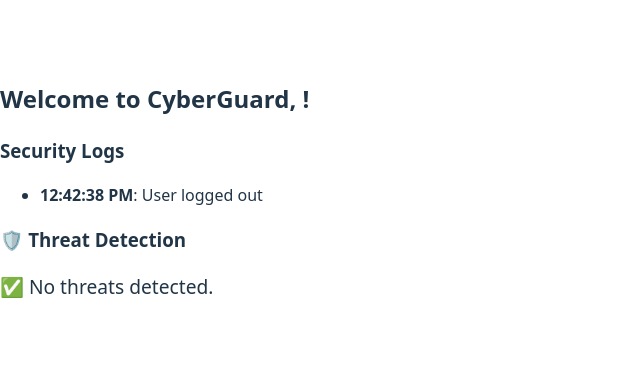
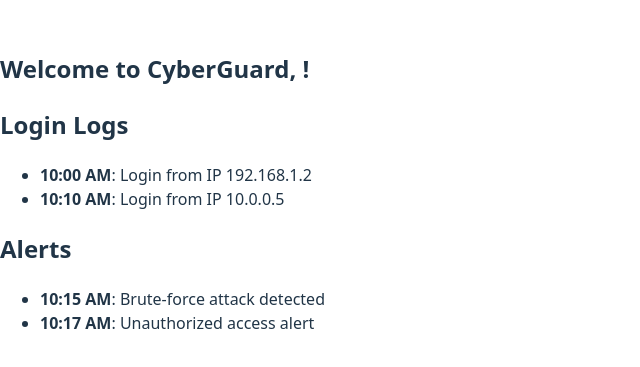
Before and after one commit to Ashwin-2405/my-react-app, a React (Vite) app: page / in a window 1280 px wide. Shown: the part 209-576 px from the top of the page, without its empty margins (0-640 px from the left). Built offline with nearby package versions, Linux system fonts and the light colour scheme.

Commit message:
Day 12: Dynamic log remainder

```diff
--- a/src/App.tsx
+++ b/src/App.tsx
@@ -1,41 +1,24 @@
-// src/App.tsx
-import React, { useEffect, useState } from 'react';
-import './App.css';
-import WelcomeMessage from './components/WelcomeMessage';
-import SecurityLog from './components/SecurityLog';
-import DetectionEngine from './components/DetectionEngine';
+import "./App.css";
+import WelcomeMessage from "./components/WelcomeMessage";
+import SecurityLog from "./components/SecurityLog";
 
-const allMessages = [
-  'Login from IP 192.168.1.2',
-  'Failed login attempt',
-  'Unauthorized access alert',
-  'User logged out',
-  'File accessed: confidential.pdf',
-  'Brute-force attack detected',
-  'Password change successful',
-  'Unusual location login',
-  'Login from IP 172.16.0.3'
+const loginLogs = [
+  { time: "10:00 AM", message: "Login from IP 192.168.1.2" },
+  { time: "10:10 AM", message: "Login from IP 10.0.0.5" },
+];
+
+const alertLogs = [
+  { time: "10:15 AM", message: "Brute-force attack detected" },
+  { time: "10:17 AM", message: "Unauthorized access alert" },
 ];
 
 function App() {
-  const [logs, setLogs] = useState<{ time: string; message: string }[]>([]);
-
-  useEffect(() => {
-    const interval = setInterval(() => {
-      const now = new Date().toLocaleTimeString();
-      const message = allMessages[Math.floor(Math.random() * allMessages.length)];
-      setLogs(prev => [...prev.slice(-9), { time: now, message }]); // keep only last 10 logs
-    }, 3000); // new log every 3 seconds
-
-    return () => clearInterval(interval); // cleanup
-  }, []);
-
   return (
-    <div>
-      <WelcomeMessage />
-      <SecurityLog logs={logs} />
-      <DetectionEngine logs={logs} />
-    </div>
+    <>
+      <WelcomeMessage username="Ashwin" />
+      <SecurityLog title="Login Logs" logs={loginLogs} />
+      <SecurityLog title="Alerts" logs={alertLogs} />
+    </>
   );
 }
 
--- a/src/components/SecurityLog.tsx
+++ b/src/components/SecurityLog.tsx
@@ -1,18 +1,17 @@
-import React from 'react';
-
 type Log = {
   time: string;
   message: string;
 };
 
-type Props = {
+type SecurityLogProps = {
+  title: string;
   logs: Log[];
 };
 
-const SecurityLog: React.FC<Props> = ({ logs }) => {
+export default function SecurityLog({ title, logs }: SecurityLogProps) {
   return (
     <div>
-      <h3>Security Logs</h3>
+      <h2>{title}</h2>
       <ul>
         {logs.map((log, index) => (
           <li key={index}>
@@ -22,6 +21,4 @@
       </ul>
     </div>
   );
-};
-
-export default SecurityLog;
+}
```
